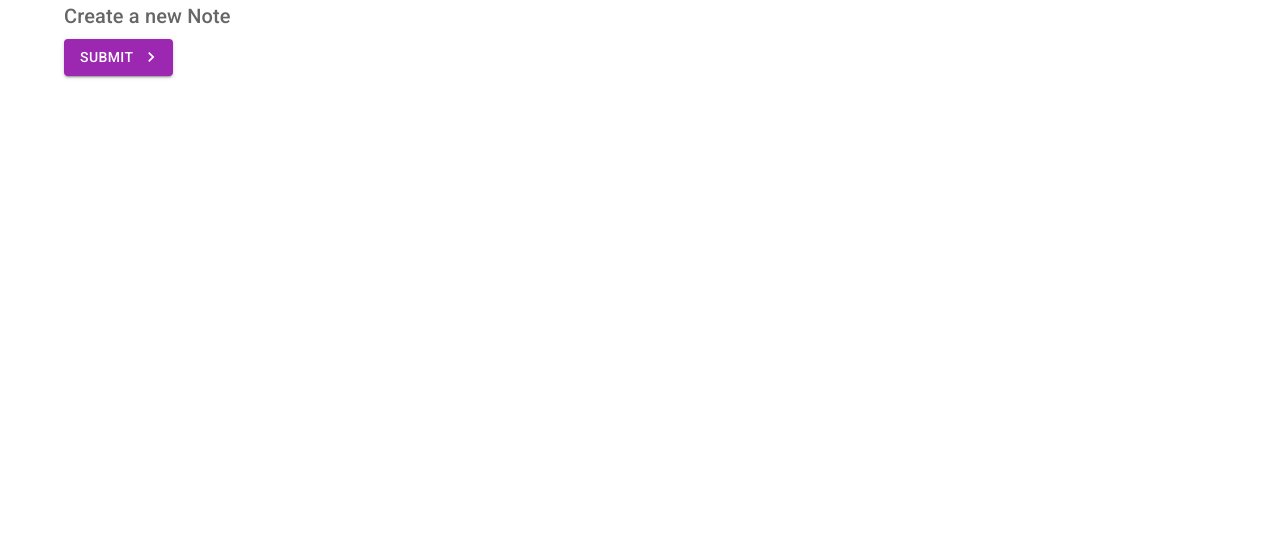
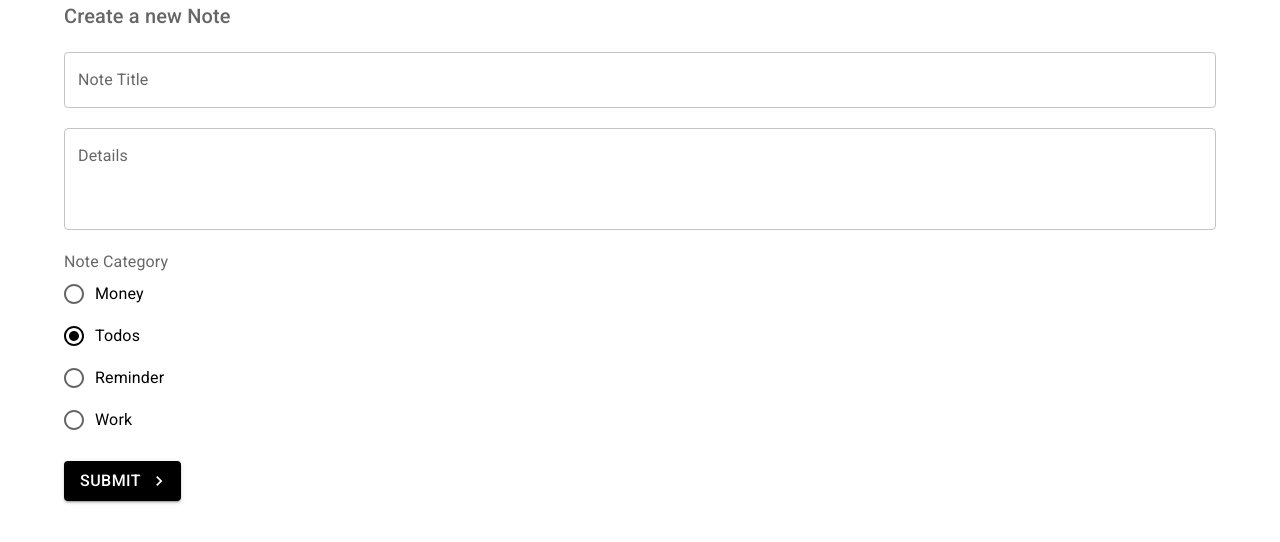
Before and after one commit to MohammadHarish52/Material-ui-learning, a React (Create React App) app: page / in a window 1280 px wide. Shown: the top 542 px of the page. Built offline with nearby package versions, Linux system fonts and the light colour scheme.

Commit message:
textfield done

```diff
--- a/package.json
+++ b/package.json
@@ -8,6 +8,7 @@
     "@material-ui/icons": "^4.11.3",
     "@mui/icons-material": "^5.15.11",
     "@mui/material": "^5.15.11",
+    "@mui/styles": "^5.15.12",
     "@testing-library/jest-dom": "^5.11.9",
     "@testing-library/react": "^11.2.5",
     "@testing-library/user-event": "^12.7.1",
--- a/src/App.js
+++ b/src/App.js
@@ -1,9 +1,21 @@
-import { BrowserRouter as Router, Switch, Route } from 'react-router-dom'
-import Notes from './pages/Notes'
-import Create from './pages/Create'
+import { BrowserRouter as Router, Switch, Route } from "react-router-dom";
+import Notes from "./pages/Notes";
+import Create from "./pages/Create";
+import { createTheme, ThemeProvider } from "@mui/material/styles";
+import { purple } from "@mui/material/colors";
+
+const theme = createTheme({
+  palette: {
+    primary: {
+      main: "#000",
+    },
+    secondary: purple,
+  },
+});
 
 function App() {
   return (
+    <ThemeProvider theme={theme}>
       <Router>
         <Switch>
           <Route exact path="/">
@@ -14,6 +26,7 @@ function App() {
           </Route>
         </Switch>
       </Router>
+    </ThemeProvider>
   );
 }
 
--- a/src/index.css
+++ b/src/index.css
@@ -1,3 +1,5 @@
+@import url("https://fonts.googleapis.com/css2?family=Inter:wght@100..900&family=Poppins:wght@100;200;300;400;500;600;700;800;900&display=swap");
+
 body {
   margin: 0;
   -webkit-font-smoothing: antialiased;
--- a/src/pages/Create.js
+++ b/src/pages/Create.js
@@ -1,9 +1,20 @@
-import React from 'react'
+import { Button } from "@mui/material";
+import React from "react";
+import { makeStyles } from "@mui/styles";
+
+const useStyles = makeStyles({
+  btn: {
+    backgroundColor: "green",
+  },
+});
 
 export default function Create() {
+  const cl = useStyles();
   return (
     <div>
-      Create page
+      <Button variant="contained" color="primary" className={cl.btn}>
+        Hi
+      </Button>
     </div>
-  )
+  );
 }
--- a/src/pages/Notes.js
+++ b/src/pages/Notes.js
@@ -1,10 +1,72 @@
-import React from "react";
-import { Button, Container, Typography } from "@mui/material";
+import React, { useState } from "react";
+import {
+  Button,
+  Container,
+  FormControl,
+  FormControlLabel,
+  FormLabel,
+  Radio,
+  RadioGroup,
+  TextField,
+  Typography,
+} from "@mui/material";
 // import AcUnitIcon from "@mui/icons-material/AcUnit";
 // import SendIcon from "@mui/icons-material/Send";
 import KeyboardArrowRightIcon from "@mui/icons-material/KeyboardArrowRight";
+import { makeStyles, styled } from "@mui/styles";
+
+const useStyles = makeStyles({
+  btn: {
+    fontSize: 24,
+    backgroundColor: "green",
+    "&:hover": {
+      backgroundColor: "black",
+    },
+    title: {
+      textDecoration: "underline",
+    },
+    typography: {
+      fontFamily: "Inter",
+      fontWeightLight: 700,
+    },
+  },
+});
 
 export default function Notes() {
+  //states
+  const [title, setTitle] = useState("");
+  const [details, setDetails] = useState("");
+  const [titleError, setTitleError] = useState(false);
+  const [detailsError, setDetailsError] = useState(false);
+  const [category, setCategory] = useState("todos");
+
+  //submit function
+  function handleSubmit(e) {
+    e.preventDefault();
+    setTitleError(false);
+    setDetailsError(false);
+
+    if (title === "") {
+      setTitleError(true);
+    }
+    if (details === "") {
+      setDetailsError(true);
+    }
+
+    if (title && details) {
+      console.log(title, details, category);
+    }
+  }
+
+  const ButtonS = styled(Button)(() => ({
+    fontSize: 16,
+    backgroundColor: "black",
+    "&:hover": {
+      backgroundColor: "gray",
+    },
+  }));
+
+  // const classes = useStyles();
   return (
     <Container>
       <Typography
@@ -16,16 +78,58 @@ export default function Notes() {
       >
         Create a new Note
       </Typography>
-      <Button
+      <form noValidate autoComplete="off" onSubmit={handleSubmit}>
+        <TextField
+          onChange={(e) => setTitle(e.target.value)}
+          label="Note Title"
+          color="primary"
+          sx={{ marginTop: "20px", marginBottom: "20px", display: "block" }}
+          fullWidth
+          error={titleError}
+        />
+        <TextField
+          multiline
+          minRows={3}
+          maxRows={7}
+          onChange={(e) => setDetails(e.target.value)}
+          label="Details"
+          color="primary"
+          fullWidth
+          sx={{ marginTop: "20px", marginBottom: "20px", display: "block" }}
+          error={detailsError}
+        />
+        <FormControl
+          sx={{ marginTop: "20px", marginBottom: "20px", display: "block" }}
+        >
+          <FormLabel>Note Category</FormLabel>
+          <RadioGroup
+            sx={{
+              marginBottom: "20px",
+            }}
+            value={category}
+            onChange={(e) => setCategory(e.target.value)}
+          >
+            <FormControlLabel value="money" control={<Radio />} label="Money" />
+            <FormControlLabel value="todos" control={<Radio />} label="Todos" />
+            <FormControlLabel
+              value="reminder"
+              control={<Radio />}
+              label="Reminder"
+            />
+            <FormControlLabel value="work" control={<Radio />} label="Work" />
+          </RadioGroup>
+        </FormControl>
+
+        <ButtonS
           variant="contained"
           type="submit"
           color="secondary"
-        onClick={(e) => alert("Note created")}
           // startIcon={<SendIcon />}
           endIcon={<KeyboardArrowRightIcon />}
         >
           Submit
-      </Button>
+        </ButtonS>
+      </form>
       {/* icons
       <br />
       <AcUnitIcon />
```
Also changed, not shown: 1 other file (tests, documents, lock files or other folders). Lines whose indentation alone changed are shown as unchanged.
